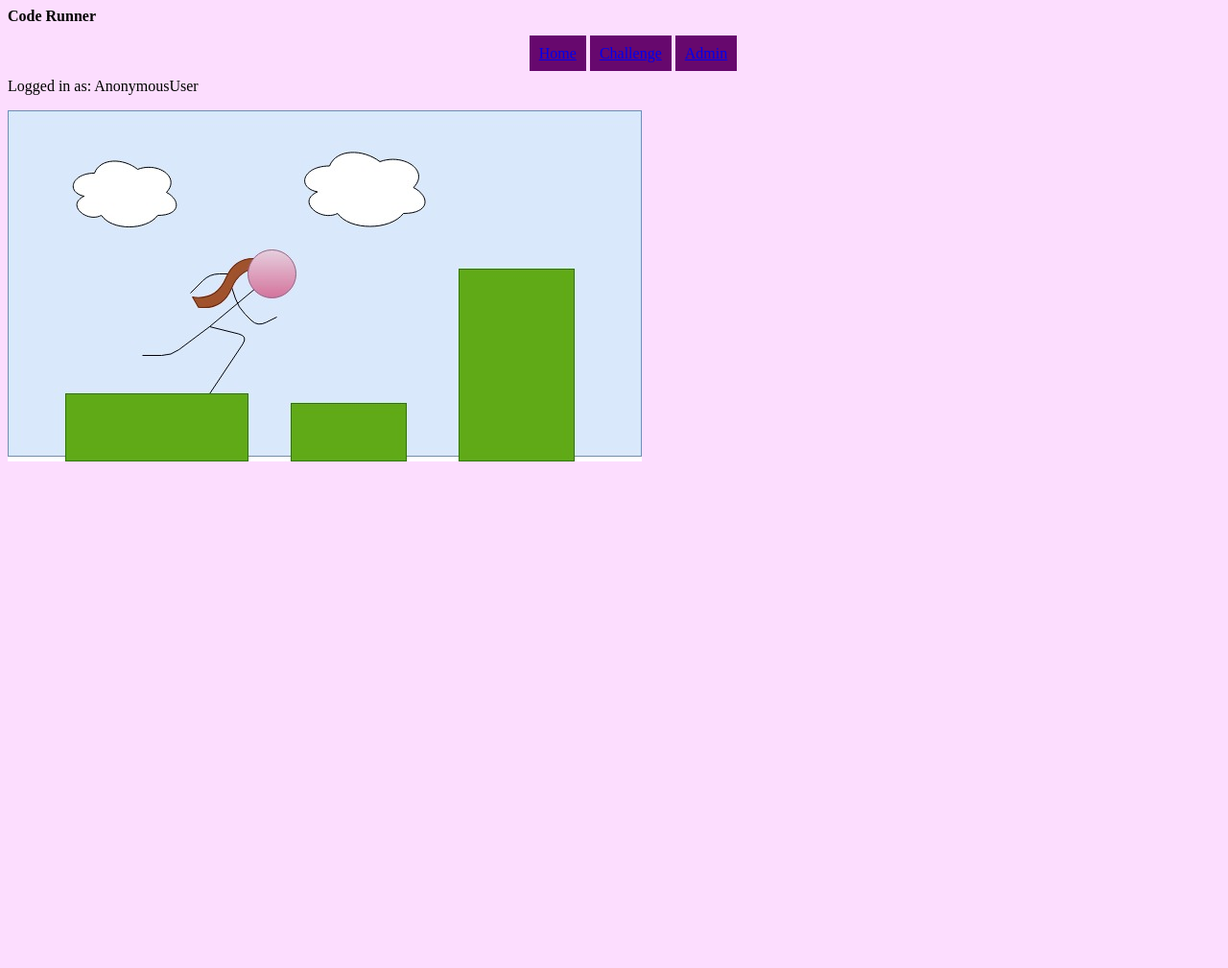
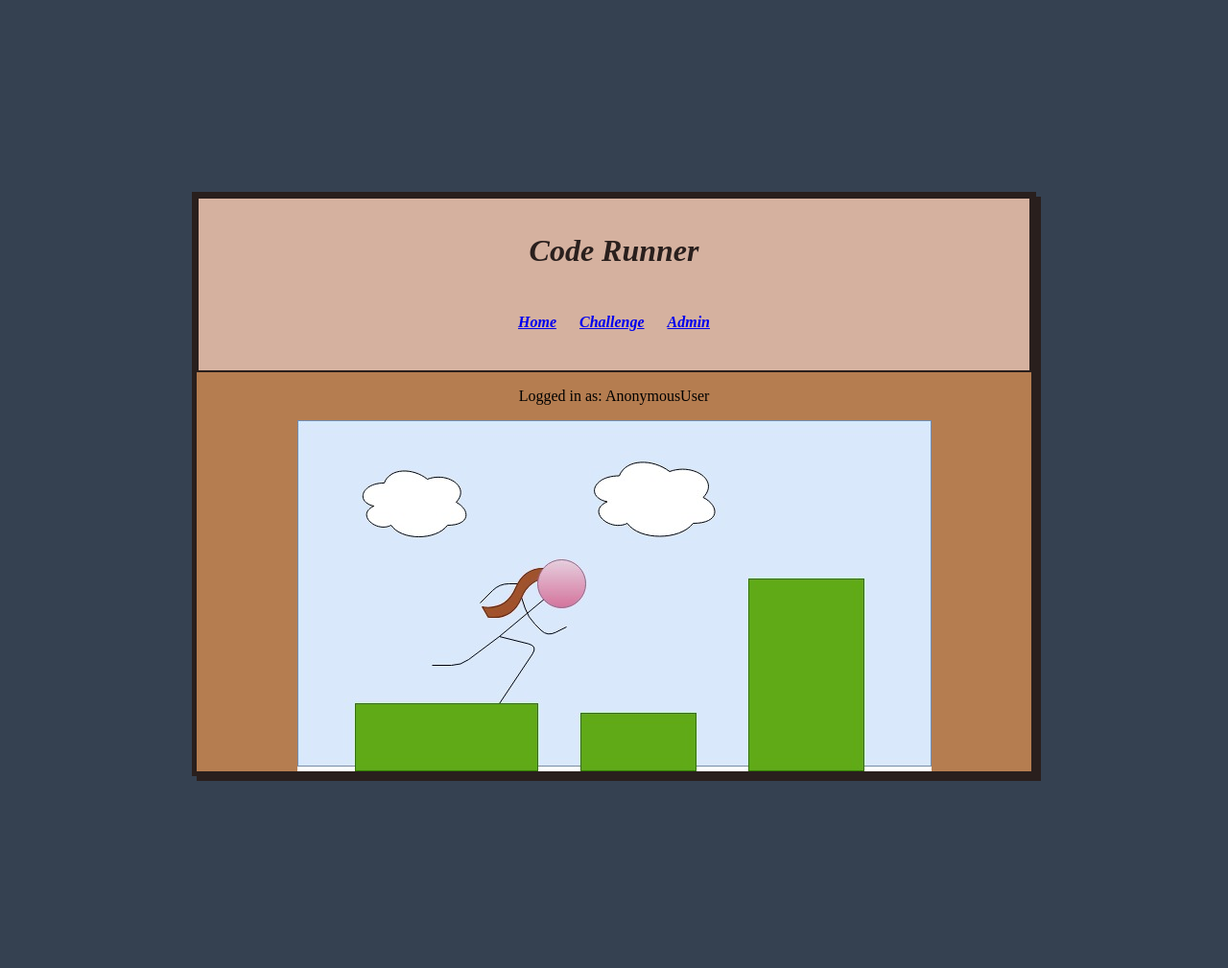
Before and after one commit to kelseylyn/CodeRunner, a Django app: page / in a window 1280 px wide. Shown: the whole page at 96% size. Before the commit the page ends 481 px from the top, so only its background shows below. Run offline with Django 3.2, Linux system fonts and the light colour scheme; some libraries are stand-ins or nearby versions.

Commit message:
added css to whole page

```diff
--- a/coderunner/myapp/static/css/app.css
+++ b/coderunner/myapp/static/css/app.css
@@ -1,21 +1,65 @@
 /* color is for testing purposes only*/
+html{
+  background-color: #354151;
+}
 body {
-  background-color: #FCDDFE;
+  background-color: #b57d50;
+  outline-color:  #336699;
+  border: 5px solid #291f1d;
+  margin: 200px;
+  width: auto;
+  height: auto;
+  box-shadow: 5px 5px #291f1d;
 }
+
 h1 {
-  font-family: Magneto;
-  background-color: #67086E;
-  text-align:center
+  padding-top: 15px;
+  text-align: center;
+  background-color: #d5b19f;
+  font-weight: bold;
+  font-style: oblique;
+  color: #291f1d;
+}
 
-}
-  canvas {
-    background: #eee;
+canvas {
+    background: black;
     display: block;
     margin: 0;
     float: right;
   }
-  .menu{
+
+.menu{
 	display: inline;
 	padding: 10px;
-	background-color:#67086E;
+	background-color: #d5b19f;
+  font-weight: bold;
+  font-style: oblique;
+  color: #291f1d;
 }
+
+.hilite{
+	color: white;
+	background-color:#b57d50;
+}
+
+ul{
+  color: white;
+  padding: 25px;
+
+}
+
+p{
+  text-align: center;
+}
+
+
+a:hover{
+	cursor:pointer;
+}
+
+div{
+  background-color: #d5b19f;
+  width:auto;
+  border: 2px solid #291f1d;
+
+}
--- a/coderunner/myapp/static/js/app.js
+++ b/coderunner/myapp/static/js/app.js
@@ -1 +1,10 @@
 $(document).foundation()
+
+
+$('li').mouseenter(function(){
+	$(this).addClass('hilite');
+	});
+
+	$('li').mouseleave(function(){
+		$(this).removeClass('hilite');
+		});
--- a/coderunner/myapp/templates/base.html
+++ b/coderunner/myapp/templates/base.html
@@ -7,14 +7,16 @@
   <title>{{ title }}</title>
 </head>
 <body>
+  <div id="titlecard">
+  <h1>{{ body }}</h1>
 
-  <h4>{{ body }}</h4>
   <center><ul>
     <li class="menu"><a href="http://localhost:8000/home">Home</a></li>
     <li class="menu"><a href="http://localhost:8000/challenge">Challenge</a></li>
     <li class="menu"><a href="http://localhost:8000/admin">Admin</a></li>
   </ul></center>
 
+</div>
 <p> Logged in as: {{user}}</p>
   {% block body %}
   {% endblock %}
```
